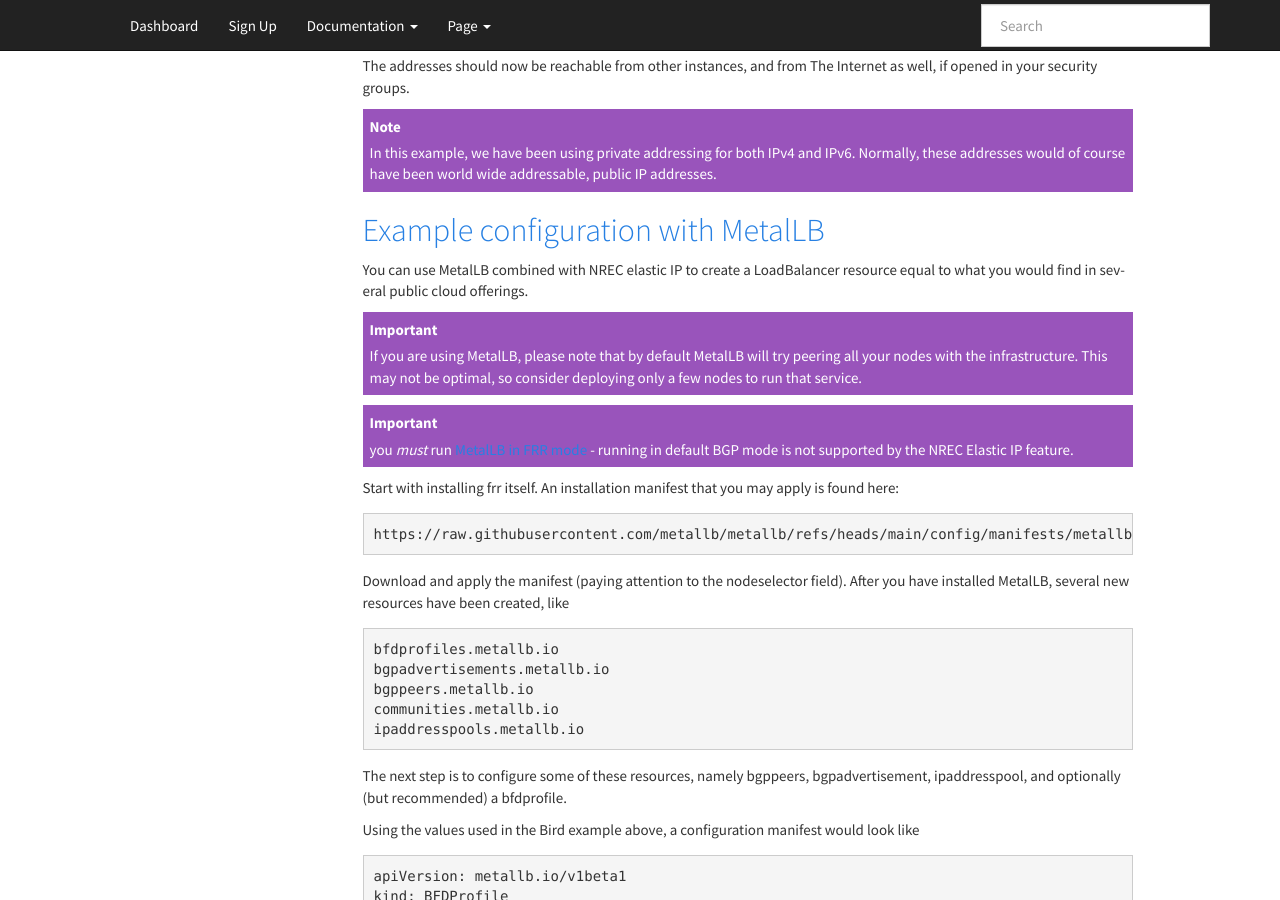
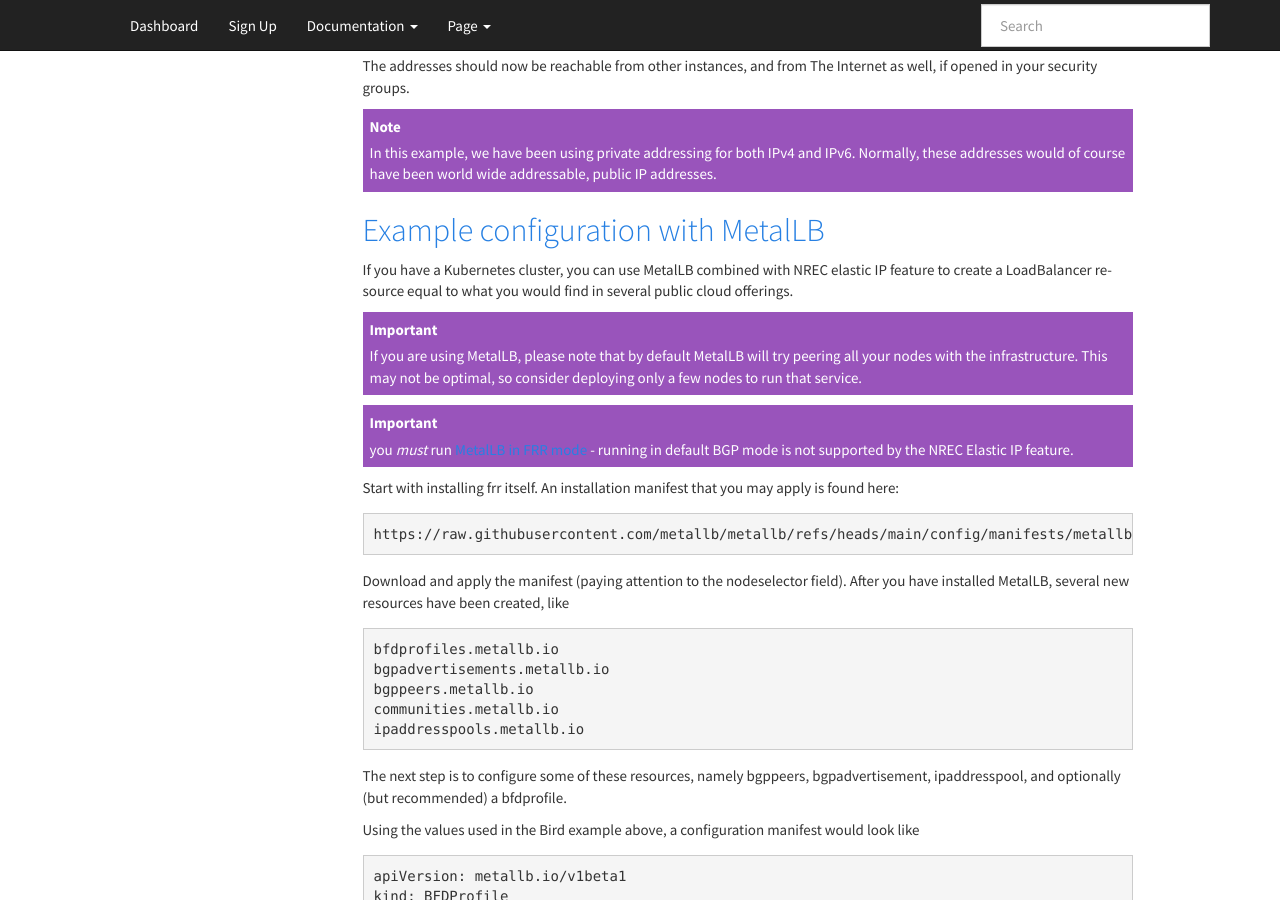
Before and after one commit to norcams/docs-enduser, a Sphinx documentation site: the page built from docs/elasticip.rst, in a window 1280 px wide and 900 px high, scrolled down 4428 px. Built offline with Sphinx 7.4.7, drawn with Linux system fonts in a browser that asks for light colours.

Commit message:
specify metallb with kubernetes

```diff
--- a/docs/elasticip.rst
+++ b/docs/elasticip.rst
@@ -253,8 +253,9 @@ The Internet as well, if opened in your security groups.
 Example configuration with MetalLB
 ----------------------------------
 
-You can use MetalLB combined with NREC elastic IP to create a LoadBalancer
-resource equal to what you would find in several public cloud offerings.
+If you have a Kubernetes cluster, you can use MetalLB combined with NREC elastic IP
+feature to create a LoadBalancer resource equal to what you would find in several
+public cloud offerings.
 
 .. IMPORTANT::
   If you are using MetalLB, please note that by default MetalLB
```
